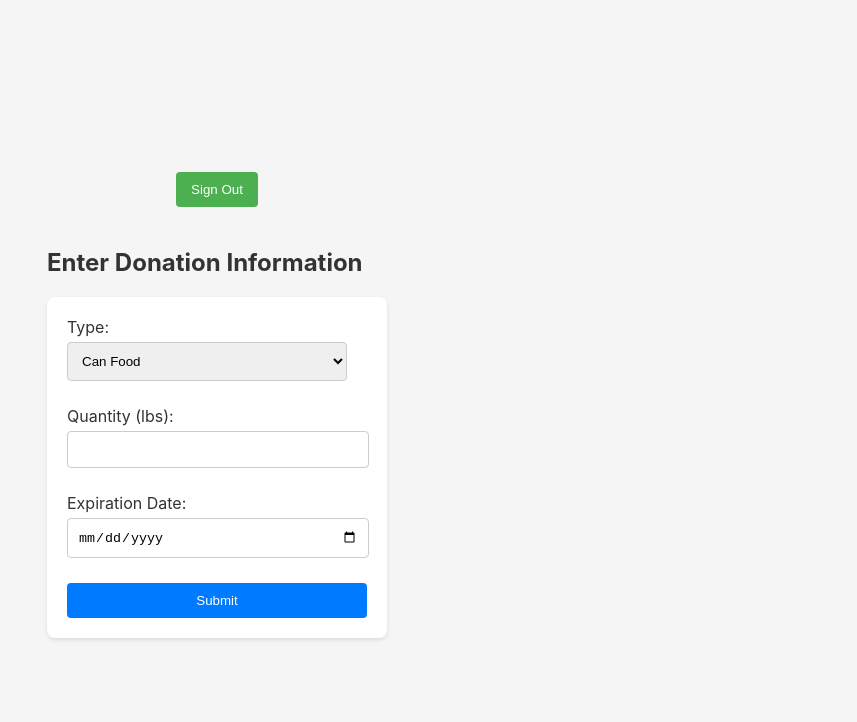
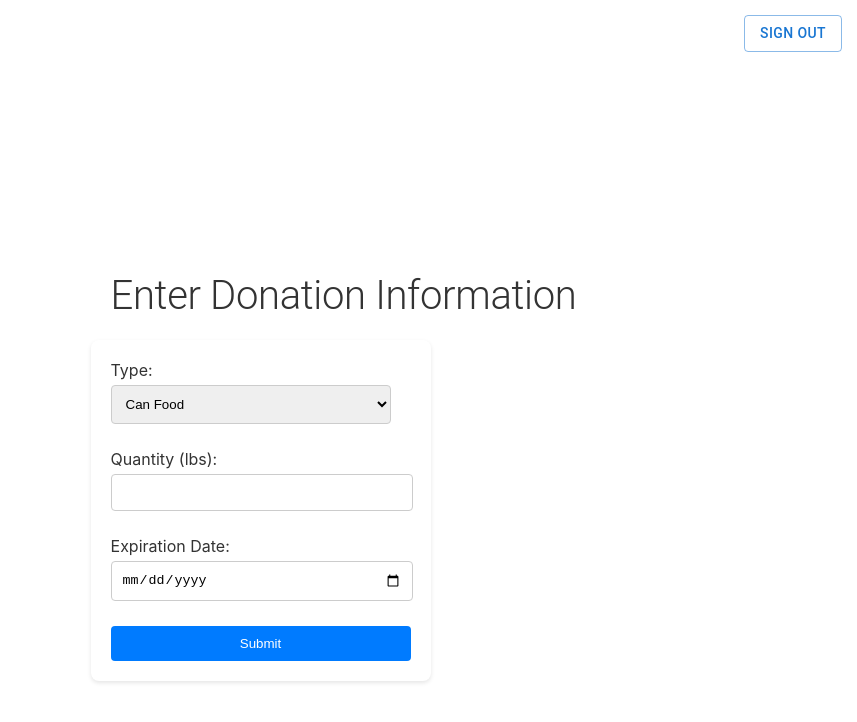
Before and after one commit to KyleAnthonyHay/MunchMap, a React (Create React App) app in the folder munchmap/: page /restaurantform in a window 1280 px wide. Shown: the top 722 px of the page, without its empty margins (423-1280 px from the left). Built offline with nearby package versions, Linux system fonts and the light colour scheme; no server answers.

Commit message:
created the new SignOutButton

```diff
--- a/munchmap/src/components/RestaurantForm.css
+++ b/munchmap/src/components/RestaurantForm.css
@@ -4,7 +4,7 @@
     align-items: center;
     justify-content: center;
     height: 100vh;
-    background-color: #f5f5f5;
+    background-color: #ffffff;
 }
 
 .landing-page h1 {
--- a/munchmap/src/components/RestaurantForm.js
+++ b/munchmap/src/components/RestaurantForm.js
@@ -8,6 +8,9 @@ import DialogContent from '@mui/material/DialogContent';
 import DialogContentText from '@mui/material/DialogContentText';
 import DialogTitle from '@mui/material/DialogTitle';
 import Button from '@mui/material/Button';
+import SignOutButton from '../components/SignOutButton';
+import Typography from '@mui/material/Typography';
+import { Box, Grid } from '@mui/material';
 
 function LandingPage() {
     const [ticketData, setTicketData] = useState({
@@ -89,6 +92,8 @@ function LandingPage() {
     }
 
     return (
+        <div>
+        <SignOutButton />
         <div className="landing-page">
             <Dialog
                 open={openDialog}
@@ -111,13 +116,17 @@ function LandingPage() {
                     </Button>
                 </DialogActions>
             </Dialog>
-            <div className="container">
+            {/*<div className="container">
                 <button className="sign-out-button" onClick={handleSignOut}>
                     Sign Out
                 </button>
-            </div>
+            </div>*/}
             <div>
-                <h1>Enter Donation Information</h1>
+            <Grid container justifyContent="center" alignItems="center" spacing={2} style={{ minHeight: '100vh', width: '100%' }}>
+    <Grid item xs={12} md={6}>
+        <Typography variant="h2" component="h2" style={{ fontSize: '40px', padding: '20px', textAlign: 'center', whiteSpace: 'nowrap' }}>
+            Enter Donation Information
+        </Typography>
                 <form onSubmit={createTicket} className="donation-form">
                     <div className="form-group">
                         <label>Type:</label>
@@ -148,6 +157,9 @@ function LandingPage() {
                     </div>
                     <button type="submit" className="submit-button">Submit</button>
                 </form>
+                </Grid>
+                </Grid>
+            </div>
             </div>
         </div>
     );
--- /dev/null
+++ b/munchmap/src/components/SignOutButton.js
@@ -0,0 +1,25 @@
+import React from 'react';
+import { Button } from '@mui/material';
+import { useNavigate } from 'react-router-dom';
+
+const SignOutButton = () => {
+  const navigate = useNavigate();
+
+  const handleSignOut = () => {
+    // You can include any sign-out logic here
+    // For example, clear user data, tokens, etc.
+
+    // Navigate to the landing page
+    navigate('/');
+  };
+
+  return (
+    <div style={{ display: 'flex', justifyContent: 'flex-end', margin: '15px' }}>
+      <Button variant="outlined" onClick={handleSignOut}>
+        Sign Out
+      </Button>
+    </div>
+  );
+};
+
+export default SignOutButton;
--- a/munchmap/src/pages/Admin.js
+++ b/munchmap/src/pages/Admin.js
@@ -4,6 +4,7 @@ import RestarauntTicket from '../components/RestarauntTicket';
 import './Admin.css';
 import ShelterTicket from '../components/ShelterTicket';
 import Typography from '@mui/material/Typography';
+import SignOutButton from '../components/SignOutButton';
 
 const AdminView = () => {
     const [tickets, setTickets] = useState([]);
@@ -80,6 +81,8 @@ const AdminView = () => {
         // Add more shelters as needed
     ];
     return (
+        <div>
+            <SignOutButton />
         <div className="admin-view">
             {/* <h1>Admin Dashboard</h1>
             <h2>Tickets</h2> */}
@@ -121,6 +124,7 @@ const AdminView = () => {
                 ))}
             </div>
         </div>
+        </div>
 
     );
 };
--- a/munchmap/src/pages/SpecialistPage.js
+++ b/munchmap/src/pages/SpecialistPage.js
@@ -3,6 +3,10 @@ import axios from 'axios'
 import { useState, useEffect } from 'react'
 import SpecialistTicket from '../components/SpecialistTicket';
 import './SpecialistPage.css'
+import Typography from '@mui/material/Typography';
+import { Box, Grid } from '@mui/material';
+import SignOutButton from '../components/SignOutButton';
+
 const SpecialistPage = () => {
   const [tickets, setTickets] = useState([]);
 
@@ -20,42 +24,25 @@ const SpecialistPage = () => {
     };
 
     fetchTickets();
-  }
-  , []);
-
-  const handleCheck = async (ticketId) => {
-    const token = localStorage.getItem('token');
-    try {
-      const response = await axios.post(`http://localhost:8000/api/tickets/${ticketId}/check_ticket/`, {}, {
-        headers: { Authorization: `Token ${token}` }
-      });
-      console.log(response.data);
-    } catch (err) {
-      console.log(err);
-    }
-  }
-
-
-
-
+  }, []);
 
   return (
     <div>
-      {tickets.map((ticketss) => (
-        // <li key={ticket.id}>
-        //   <h1>{ticket.name}</h1>
-        //   <h2>{ticket.restaurant.location}</h2>
-        //   <h3>{ticket.food_category}</h3>
-        //   <h4>{ticket.quantity}</h4>
-        //   <button onClick={() => handleCheck(ticket.id)}>Check</button>
-        // </li>
-        <SpecialistTicket
-      ticket = {ticketss}/>
-      )
-      )}
-
+      <SignOutButton />
+    <Grid container justifyContent="center" alignItems="center">
+      <Grid item xs={12} md={5}>
+        <Box style={{ position: 'relative', padding: { xs: 3, md: 6 }, paddingBottom: { md: 0 }, width: 500 }}>
+          <Typography variant="h2" component="h2" style={{ fontSize: '40px', padding: '20px', textAlign: 'center' }}>
+            Tickets to Inspect
+          </Typography>
+          {tickets.map((ticketss) => (
+            <SpecialistTicket ticket={ticketss} key={ticketss.id} />
+          ))}
+        </Box>
+      </Grid>
+    </Grid>
     </div>
   )
 }
 
-export default SpecialistPage
+export default SpecialistPage;
```
